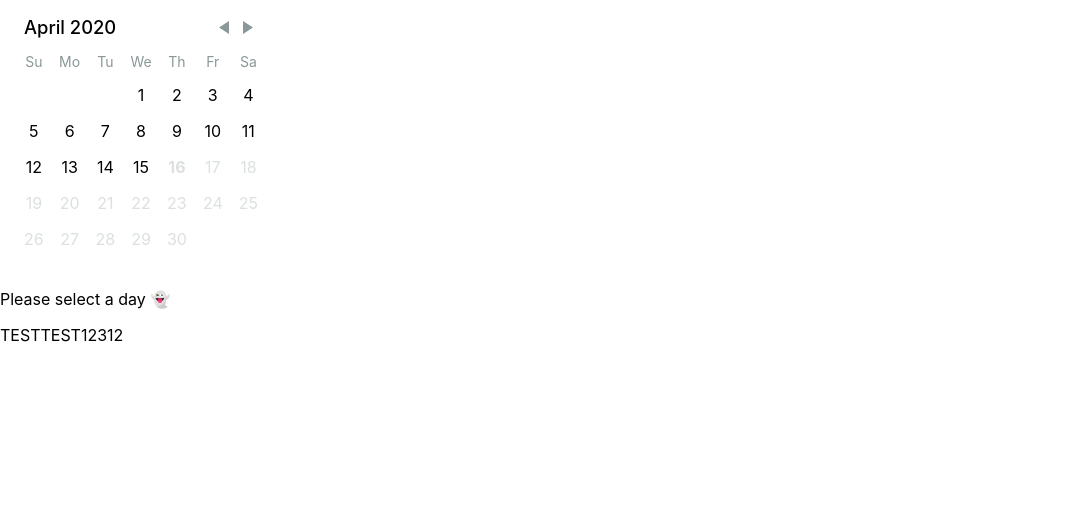
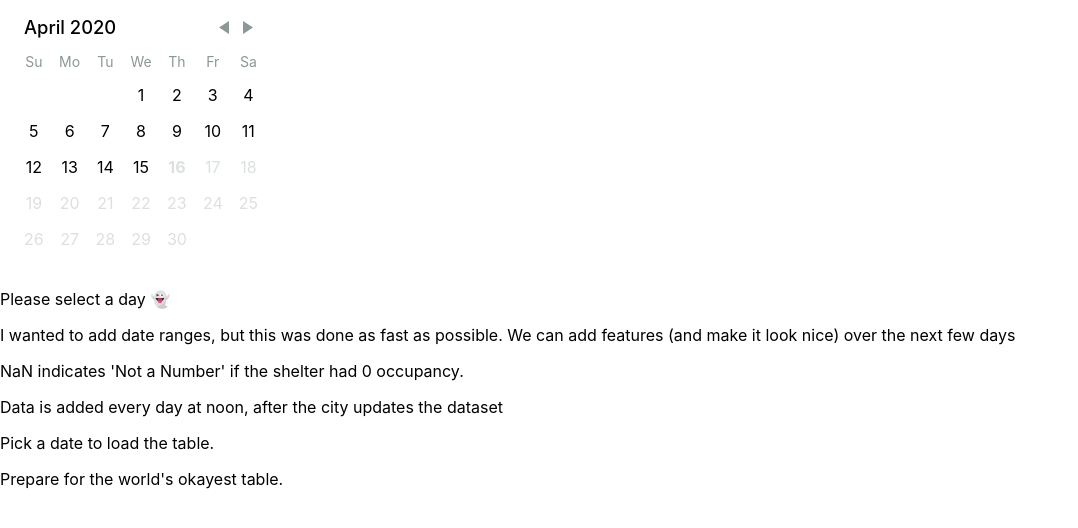
Before and after one commit to lowsound42/cityData-FE, a React (Create React App) app: page / in a window 1280 px wide. Shown: the top 528 px of the page, without its empty margins (0-1078 px from the left). Built offline with nearby package versions, Linux system fonts and the light colour scheme; no server answers.

Commit message:
about to netlify

```diff
--- a/src/App.js
+++ b/src/App.js
@@ -1,5 +1,5 @@
 import React, {useState, useEffect} from 'react';
-import DayPicker, {DateUtils} from 'react-day-picker';
+import DayPicker, {DateUtils } from 'react-day-picker';
 import 'react-day-picker/lib/style.css';
 import DataFactory from './DataFactory';
 import Thing from './Table';
@@ -17,12 +17,13 @@ function App() {
 
   const [selectedDay, setDay] = useState(null);
   const [dataDate, setDataDate] = useState(null);
-  const [dataURL, setDataURL] = useState('');
+  const [newArr, setNew] = useState([]);
   const [dataArr, setArr] = useState([]);
 
 
   useEffect(() => {
-    console.log(dataArr);
+    dataArr[0] ? (setNew(dataArr[0].map(v => ({...v, PERCENTAGE: (Math.round((v.OCCUPANCY/v.CAPACITY)*100))})))) : console.log(newArr)
+    console.log(newArr)
   }, [dataArr])
 
   useEffect(() => {
@@ -63,8 +64,11 @@ function App() {
             ? selectedDay.toLocaleDateString()
             : 'Please select a day 👻'}
         </p>
-        {dataDate ? (<DataFactory date={dataDate}/>) : 'TEST'}
-        {dataDate ? (<Thing arr={dataArr}/>) : 'TEST12312'}
+        <p>I wanted to add date ranges, but this was done as fast as possible. We can add features (and make it look nice) over the next few days</p>
+        <p>NaN indicates 'Not a Number' if the shelter had 0 occupancy.</p>
+        <p>Data is added every day at noon, after the city updates the dataset</p>
+        {dataDate ? (<DataFactory date={dataDate}/>) : <p>Pick a date to load the table.</p>}
+        {dataDate ? (<Thing arr={newArr}/>) : <p>Prepare for the world's okayest table.</p>}
       </div>
     );
   }
--- a/src/Table.js
+++ b/src/Table.js
@@ -280,7 +280,7 @@ function Thing(props) {
           },
           {
             Header: 'Occupancy Percentage',
-            accessor: 'status',
+            accessor: 'PERCENTAGE',
             Filter: SelectColumnFilter,
             filter: 'includes',
           },
@@ -289,7 +289,7 @@ function Thing(props) {
     ],
   )
 
-  const data = props.arr[0];
+  const data = props.arr;
 
   console.log(props.arr);
   return (
```
